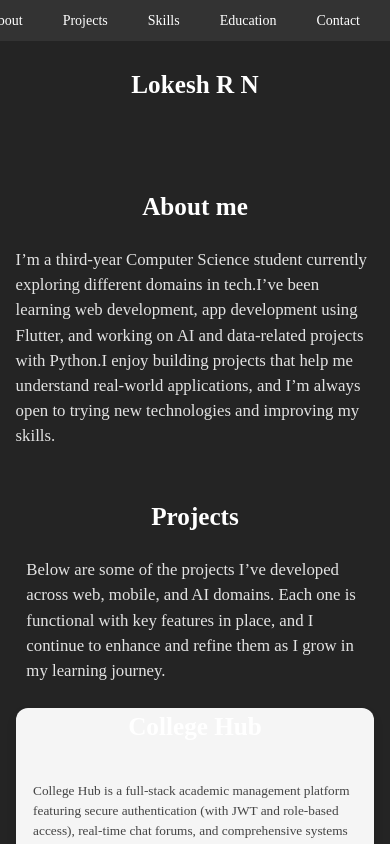
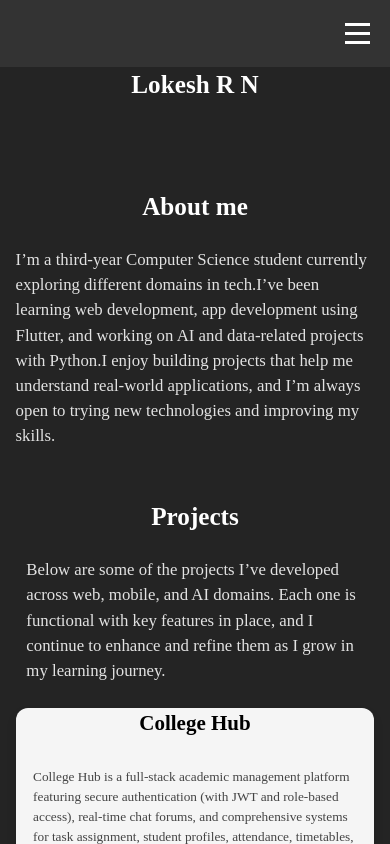
Before and after one commit to Lokesh-1511/Portfolio, a React (Vite) app in the folder portfolio/: page / in a window 390 px wide. Shown: the top 844 px of the page. Built offline with nearby package versions, Linux system fonts and the light colour scheme.

Commit message:
mobile responsive navbar and ui

```diff
--- a/portfolio/package.json
+++ b/portfolio/package.json
@@ -3,11 +3,14 @@
   "private": true,
   "version": "0.0.0",
   "type": "module",
+  "homepage": "https://Lokesh-1511.github.io/Portfolio",
   "scripts": {
     "dev": "vite",
     "build": "vite build",
     "lint": "eslint .",
-    "preview": "vite preview"
+    "preview": "vite preview",
+    "predeploy": "npm run build",
+    "deploy": "gh-pages -d dist"
   },
   "dependencies": {
     "react": "^19.1.0",
--- a/portfolio/src/components/Navbar/Navbar.css
+++ b/portfolio/src/components/Navbar/Navbar.css
@@ -4,8 +4,27 @@
     width:100%;
     position:fixed;
     z-index: 9999;
+    display: flex;
+    justify-content: flex-end;
+    align-items: center;
 }
-.navbar ul {
+
+.hamburger {
+    display: none;
+    flex-direction: column;
+    cursor: pointer;
+    padding: 10px;
+}
+
+.hamburger span {
+    width: 25px;
+    height: 3px;
+    background-color: white;
+    margin: 3px 0;
+    transition: 0.3s;
+}
+
+.nav-menu {
     list-style-type: none;
     margin: 0;
     padding: 0;
@@ -14,10 +33,74 @@
     justify-content: flex-end;
     align-items: center;
 }
-.navbar li {
+
+.nav-menu li {
     margin: 0 20px;
 }
+
 .navbar a {
     color: white;
     text-decoration: none;
+    padding: 10px;
+    display: block;
 }
+
+.navbar a:hover {
+    background-color: #555;
+    border-radius: 5px;
+}
+
+/* Mobile Styles */
+@media screen and (max-width: 768px) {
+    .hamburger {
+        display: flex;
+    }
+
+    .nav-menu {
+        position: fixed;
+        right: -100%;
+        top: 70px;
+        flex-direction: column;
+        background-color: rgba(51, 51, 51, 0.75);
+        backdrop-filter: blur(10px);
+        width: 250px;
+        text-align: center;
+        transition: 0.3s ease-in-out;
+        box-shadow: -5px 0 15px rgba(0, 0, 0, 0.3);
+        padding: 20px 0;
+        border-radius: 10px 0 0 10px;
+    }
+
+    .nav-menu.active {
+        right: 0;
+    }
+
+    .nav-menu li {
+        margin: 15px 0;
+    }
+
+    .navbar a {
+        padding: 15px;
+        font-size: 1.2rem;
+        border-radius: 8px;
+        transition: all 0.3s ease;
+    }
+
+    .navbar a:hover {
+        background-color: rgba(255, 255, 255, 0.1);
+        transform: translateX(-5px);
+    }
+
+    /* Hamburger Animation */
+    .hamburger.active span:nth-child(2) {
+        opacity: 0;
+    }
+
+    .hamburger.active span:nth-child(1) {
+        transform: translateY(8px) rotate(45deg);
+    }
+
+    .hamburger.active span:nth-child(3) {
+        transform: translateY(-8px) rotate(-45deg);
+    }
+}
--- a/portfolio/src/components/Navbar/Navbar.jsx
+++ b/portfolio/src/components/Navbar/Navbar.jsx
@@ -1,16 +1,31 @@
-import React from 'react'
+import React, { useState } from 'react'
 import './Navbar.css'
 function Navbar() {
+  const [isMenuOpen, setIsMenuOpen] = useState(false);
+
+  const toggleMenu = () => {
+    setIsMenuOpen(!isMenuOpen);
+  };
+
+  const closeMenu = () => {
+    setIsMenuOpen(false);
+  };
+
   return (
     <div >
         <nav className="navbar">
-            <ul>
-            <li><a href="#home">Home</a></li>
-            <li><a href="#about">About</a></li>
-            <li><a href="#projects">Projects</a></li>
-            <li><a href="#skills">Skills</a></li>
-            <li><a href="#education">Education</a></li>
-            <li><a href="#contact">Contact</a></li>
+            <div className={`hamburger ${isMenuOpen ? 'active' : ''}`} onClick={toggleMenu}>
+                <span></span>
+                <span></span>
+                <span></span>
+            </div>
+            <ul className={isMenuOpen ? 'nav-menu active' : 'nav-menu'}>
+            <li><a href="#home" onClick={closeMenu}>Home</a></li>
+            <li><a href="#about" onClick={closeMenu}>About</a></li>
+            <li><a href="#projects" onClick={closeMenu}>Projects</a></li>
+            <li><a href="#skills" onClick={closeMenu}>Skills</a></li>
+            <li><a href="#education" onClick={closeMenu}>Education</a></li>
+            <li><a href="#contact" onClick={closeMenu}>Contact</a></li>
             </ul>
         </nav>
     </div>
--- a/portfolio/src/components/Projects/Projects.css
+++ b/portfolio/src/components/Projects/Projects.css
@@ -36,6 +36,13 @@
     text-align: center;
     font-size: 2.5rem;
     margin-bottom: 2rem;
+}
+
+.project-card-title {
+    color: black;
+    font-size: 1.5rem;
+    margin-bottom: 1rem;
+    text-align: center;
 }
 
 /* Mobile responsive title */
--- a/portfolio/src/components/Projects/Projects.jsx
+++ b/portfolio/src/components/Projects/Projects.jsx
@@ -41,7 +41,7 @@ function Projects() {
 function ProjectCard({ title, image, description, tech, githubLink }) {
   return (
     <section className="project-card">
-      <h2 className="protitle">{title}</h2>
+      <h2 className="project-card-title">{title}</h2>
       {/* <img src={image} alt={`${title} preview`} /> */}
       <section className="card-content">
         <p>{description}</p>
```
